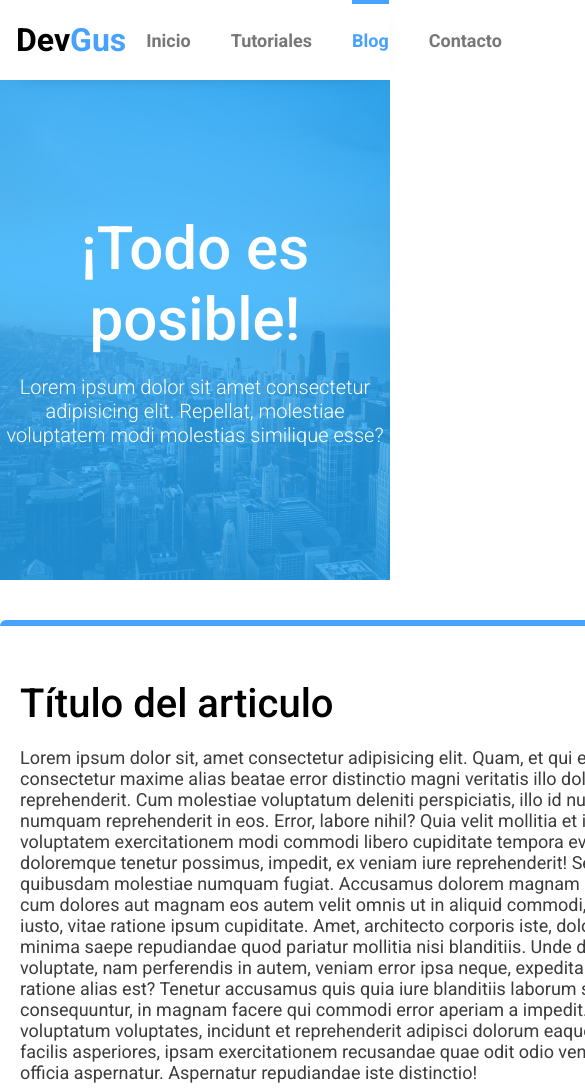
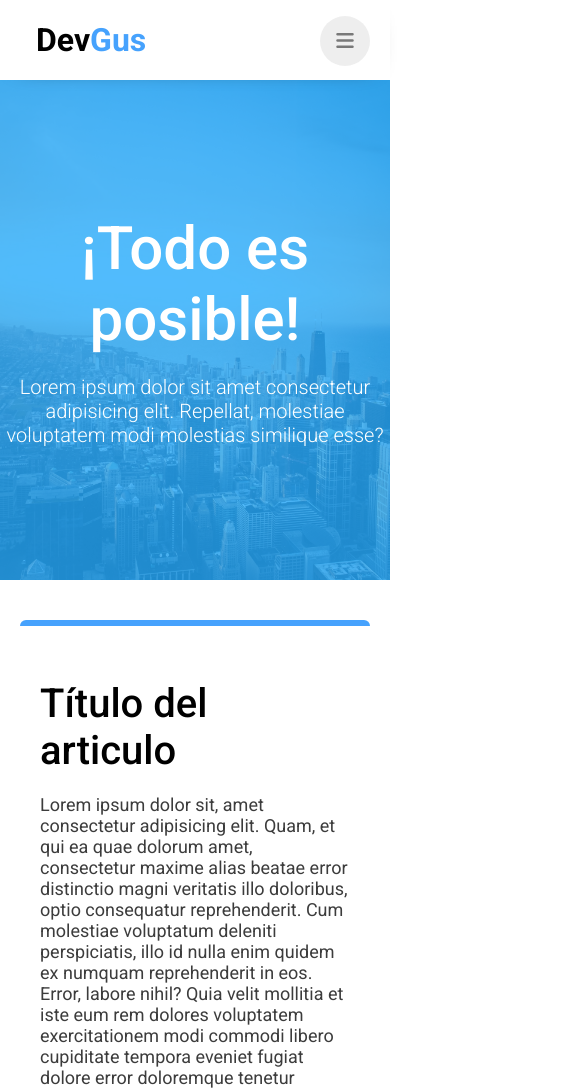
Before and after one commit to Dev-Gus/pagina-blog-basica, a plain HTML site: page index.html in a window 390 px wide. Shown: the top 1088 px of the page, 585 px wide, since content can reach past the window. Drawn offline with Linux system fonts and the light colour scheme.

Commit message:
Diseño responsive

```diff
--- a/estilos/estilos.css
+++ b/estilos/estilos.css
@@ -9,6 +9,8 @@
 }
 
 
+
+/* HEADER */
 
 header {
     position: fixed;
@@ -88,7 +90,34 @@ header {
     color: #46a2fd;
 }
 
+.menu nav ul li a i {
+    display: none;
+}
 
+#icon-menu {
+    width: 50px;
+    height: 50px;
+    position: absolute;
+    right: 20px;
+    top: 16px;
+    font-size: 20px;
+    padding: 1rem;
+    background: #eeeeeefa;
+    border-radius: 100%;
+    color: #787878;
+    display: none;
+    justify-content: center;
+    align-items: center;
+    cursor: pointer;
+}
+
+#icon-menu:hover {
+    opacity: 0.8;
+}
+
+
+
+/* PORTADA */
 
 .container-cover {
     width: 100%;
@@ -138,6 +167,8 @@ header {
 
 
 
+/* CONTENIDO */
+
 .container-content {
     width: 1200px;
     margin: auto;
@@ -185,6 +216,8 @@ article img {
 
 
 
+/* ASIDE */
+
 .container-aside aside {
     width: 320px;
     border-radius: 6px;
@@ -227,6 +260,8 @@ article img {
 }
 
 
+
+/* FOOTER */
 
 .container-footer {
     width: 100%;
@@ -291,3 +326,98 @@ footer .redes-footer .fa-instagram:hover{
     color: #8e8e8e;
     font-weight: 500;
 }
+
+
+
+/* Responsive Design */
+
+@media screen and (max-width: 1220px) {
+    .header-content,
+    .container-content,
+    .container-footer footer {
+        max-width: 1000px;
+        padding: 0 20px;
+    }
+}
+
+@media screen and (max-width: 1024px) {
+    .container-content {
+        width: 100%;
+        flex-direction: column;
+    }
+
+    article {
+        box-shadow: 0 0 0 0;
+    }
+
+    .container-aside {
+        display: flex;
+        justify-content: center;
+    }
+
+    .container-aside aside {
+        max-width: 300px;
+        margin: 10px;
+    }
+}
+
+@media screen and (max-width: 800px) {
+    .container-all {
+        transition: all 300ms cubic-bezier(1,0,0,1);
+    }
+
+    .move-container-all {
+        transform: translateX(300px);
+    }
+
+    .menu{
+        width: 0px;
+        height: 100vh;
+        position: fixed;
+        top: 80px;
+        left: 0;
+        background: #fff;
+        overflow: hidden;
+        transform: translateX(-350px);
+        box-shadow: 10px 0 20px -25px #000;
+        transition: all 300ms cubic-bezier(1,0,0,1);
+    }
+
+    .show-lateral {
+        width: 300px;
+        transform: translateX(0);
+    }
+
+    .menu nav ul {
+        flex-direction: column;
+    }
+
+    .menu nav ul li {
+        max-width: 200px;
+        height: 50px;
+        justify-content: flex-start;
+    }
+
+    .menu-selected::before {
+        width: 0;
+    }
+
+    .menu nav ul li a {
+        margin-top: 40px;
+    }
+
+    .menu nav ul li a i {
+        width: 20px;
+        display: inline-block;
+        margin-right: 10px;
+        color: #46a2fd;
+    }
+
+    #icon-menu {
+        display: flex;
+    }
+
+    .container-aside {
+        flex-wrap: wrap;
+    }
+}
--- a/index.html
+++ b/index.html
@@ -3,9 +3,10 @@
 
 <head>
     <meta charset="UTF-8">
-    <meta name="viewport" content="width=device-width, initial-scale=1.0">
+    <meta name="viewport" content="width=device-width, user-scalable=no, initial-scale=1.0, minimum-scale=1.0, maximum-scale=1.0">
     <title>Práctica: Blog</title>
     <link rel="stylesheet" href="estilos/estilos.css">
+    <link rel="shortcut icon" href="img/g-logo.png" type="image/jpg">
 </head>
 
 <body>
@@ -16,19 +17,24 @@
                 <h1>Dev<b>Gus</b></h1>
             </div>
 
-            <div class="menu">
+            <div id="show-menu" class="menu">
                 <nav>
                     <ul>
-                        <li><a href="#">Inicio</a></li>
-                        <li><a href="#">Tutoriales</a></li>
-                        <li class="menu-selected"><a class="text-menu-selected" href="#">Blog</a></li>
-                        <li><a href="#">Contacto</a></li>
+                        <li><a href="#"><i class="fas fa-home"></i>Inicio</a></li>
+                        <li><a href="#"><i class="fab fa-youtube"></i>Tutoriales</a></li>
+                        <li class="menu-selected"><a class="text-menu-selected" href="#"><i class="fas fa-file-alt"></i>Blog</a></li>
+                        <li><a href="#"><i class="fas fa-headset"></i>Contacto</a></li>
                     </ul>
                 </nav>
             </div>
         </div>
+
+        <div id="icon-menu">
+            <i class="fa-solid fa-bars"></i>
+        </div>
     </header>
 
+    <div id="move-content" class="container-all">
         <div class="container-cover">
             <div class="container-cover__info">
                 <h1>¡Todo es posible!</h1>
@@ -147,7 +153,9 @@
                 <h4>&copy; 2023 DevGus - Todos los Derechos Reservados</h4>
             </footer>
         </div>
+    </div>
 
+    <script src="script/script.js"></script>
     <script src="https://kit.fontawesome.com/ce6d39513c.js" crossorigin="anonymous"></script>
 </body>
 
--- /dev/null
+++ b/script/script.js
@@ -0,0 +1,6 @@
+document.getElementById("icon-menu").addEventListener("click", mostrarMenu);
+
+function mostrarMenu() {
+    document.getElementById("move-content").classList.toggle("move-container-all");
+    document.getElementById("show-menu").classList.toggle("show-lateral");
+}
```
Also changed, not shown: img/g-logo.png (added). Lines whose indentation alone changed are shown as unchanged.
